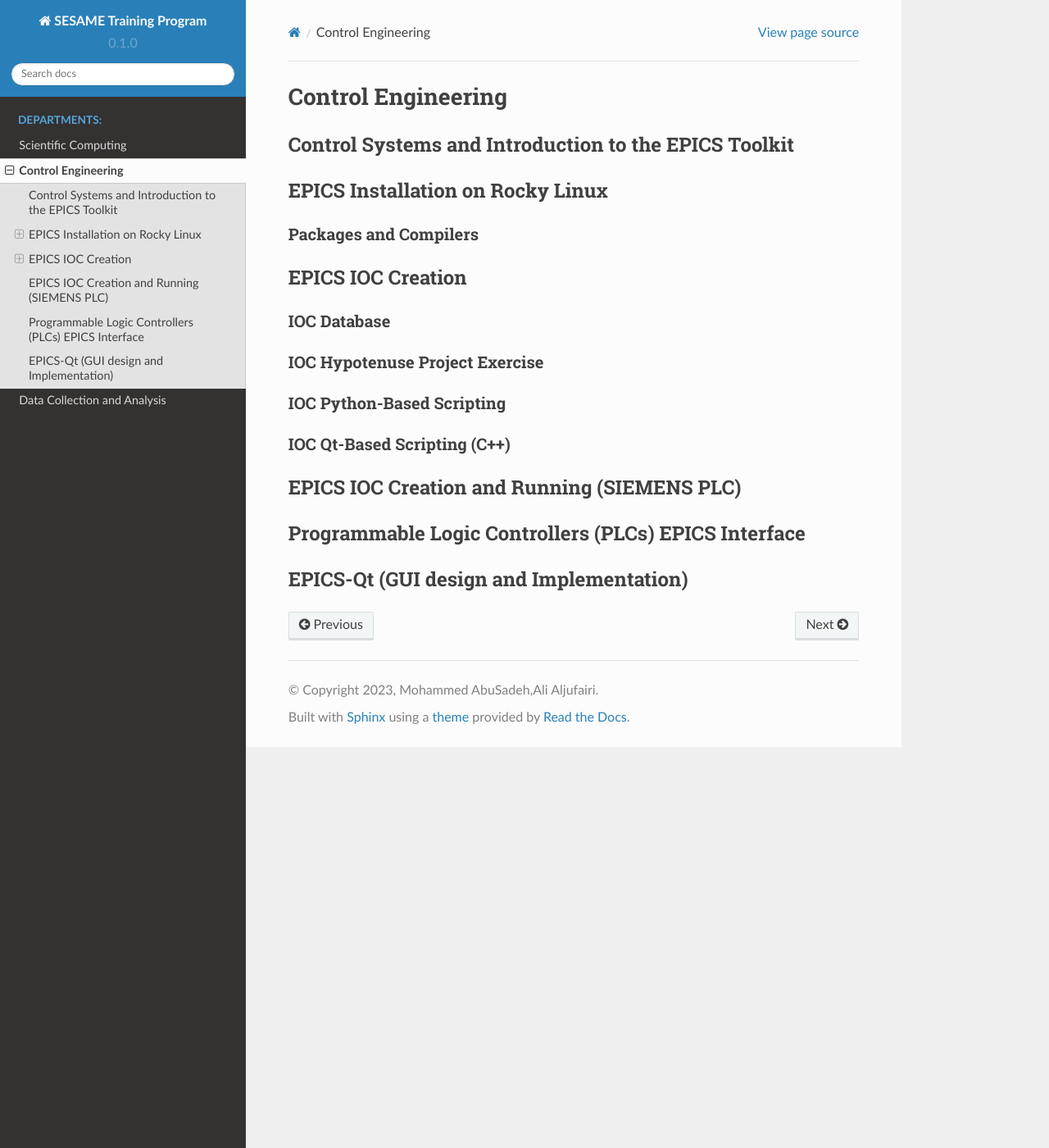
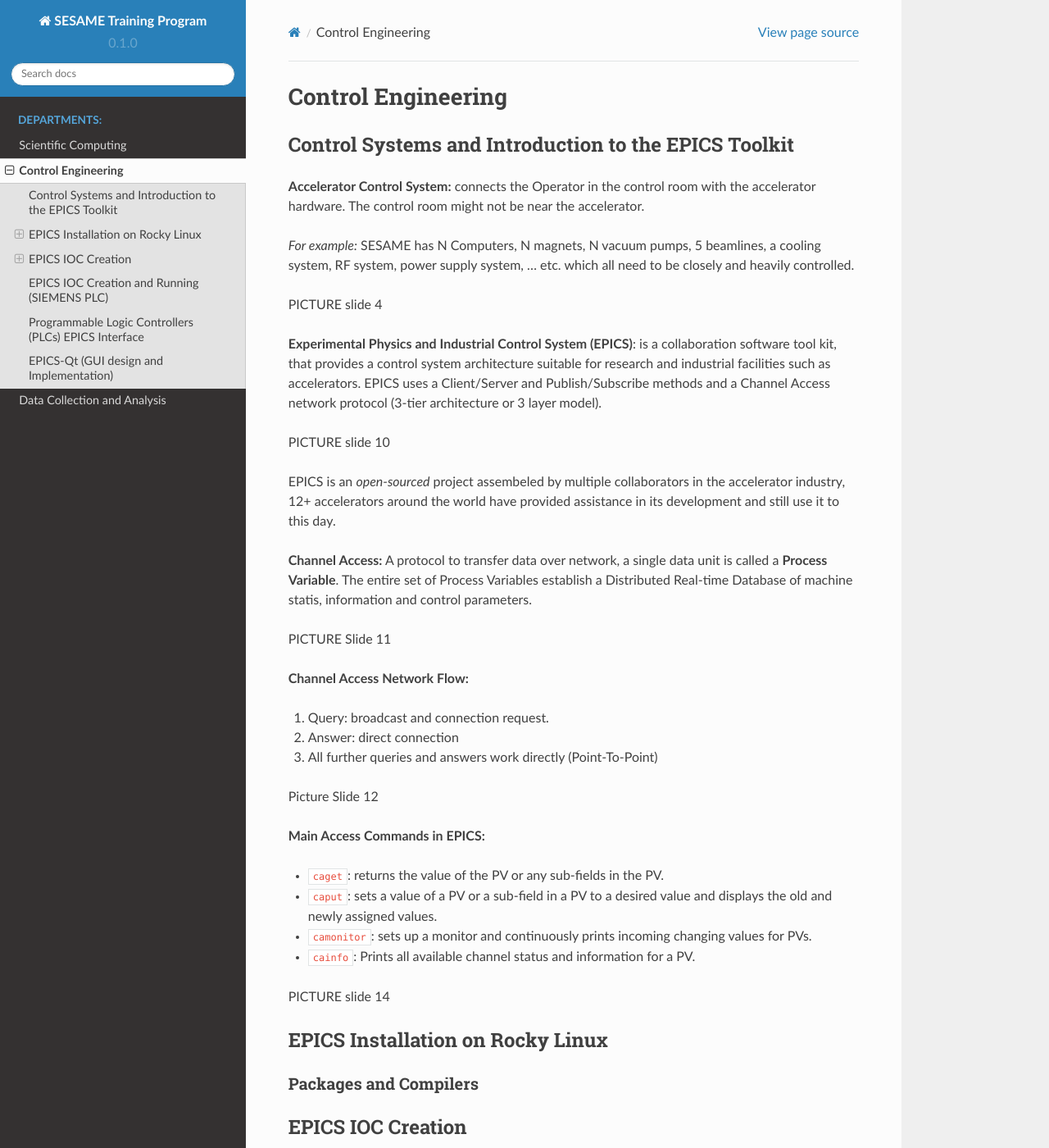
Before and after one commit to SESAME-Synchrotron/CCD, a Sphinx documentation site: the page built from docs/source/Control.rst, in a window 1280 px wide and 1400 px high. Shown: the whole window at 82% size. Built offline with Sphinx 7.4.7 and the Read the Docs theme 2.0.0, drawn with Linux system fonts in a browser that asks for light colours.

Commit message:
Finished EPICS intro and toolkit without images

```diff
--- a/docs/source/Control.rst
+++ b/docs/source/Control.rst
@@ -3,6 +3,39 @@ Control Engineering
 
 Control Systems and Introduction to the EPICS Toolkit
 -----------------------------------------------------
+**Accelerator Control System:** connects the Operator in the control room with the accelerator hardware. The control room might not be near the accelerator.
+
+*For example:* SESAME has N Computers, N magnets, N vacuum pumps, 5 beamlines, a cooling system, RF system, power supply system, ... etc. which all need to be closely and heavily controlled.
+
+PICTURE slide 4
+
+**Experimental Physics and Industrial Control System (EPICS)**: is a collaboration software tool kit, that provides a control system architecture suitable for research and industrial facilities such as accelerators. EPICS uses a Client/Server and Publish/Subscribe methods and a Channel Access network protocol (3-tier architecture or 3 layer model).
+
+PICTURE slide 10
+
+EPICS is an *open-sourced* project assembeled by multiple collaborators in the accelerator industry, 12+ accelerators around the world have provided assistance in its development and still use it to this day.
+
+
+**Channel Access:** A protocol to transfer data over network, a single data unit is called a **Process Variable**. The entire set of Process Variables establish a Distributed Real-time Database of machine statis, information and control parameters.
+
+PICTURE Slide 11
+
+**Channel Access Network Flow:**
+
+1) Query: broadcast and connection request.
+2) Answer: direct connection
+3) All further queries and answers work directly (Point-To-Point)
+
+Picture Slide 12
+
+**Main Access Commands in EPICS:**
+
+- ``caget``: returns the value of the PV or any sub-fields in the PV.
+- ``caput``: sets a value of a PV or a sub-field in a PV to a desired value and displays the old and newly assigned values.
+- ``camonitor``: sets up a monitor and continuously prints incoming changing values for PVs.
+- ``cainfo``: Prints all available channel status and information for a PV.
+
+PICTURE slide 14
 
 
 EPICS Installation on Rocky Linux
```
